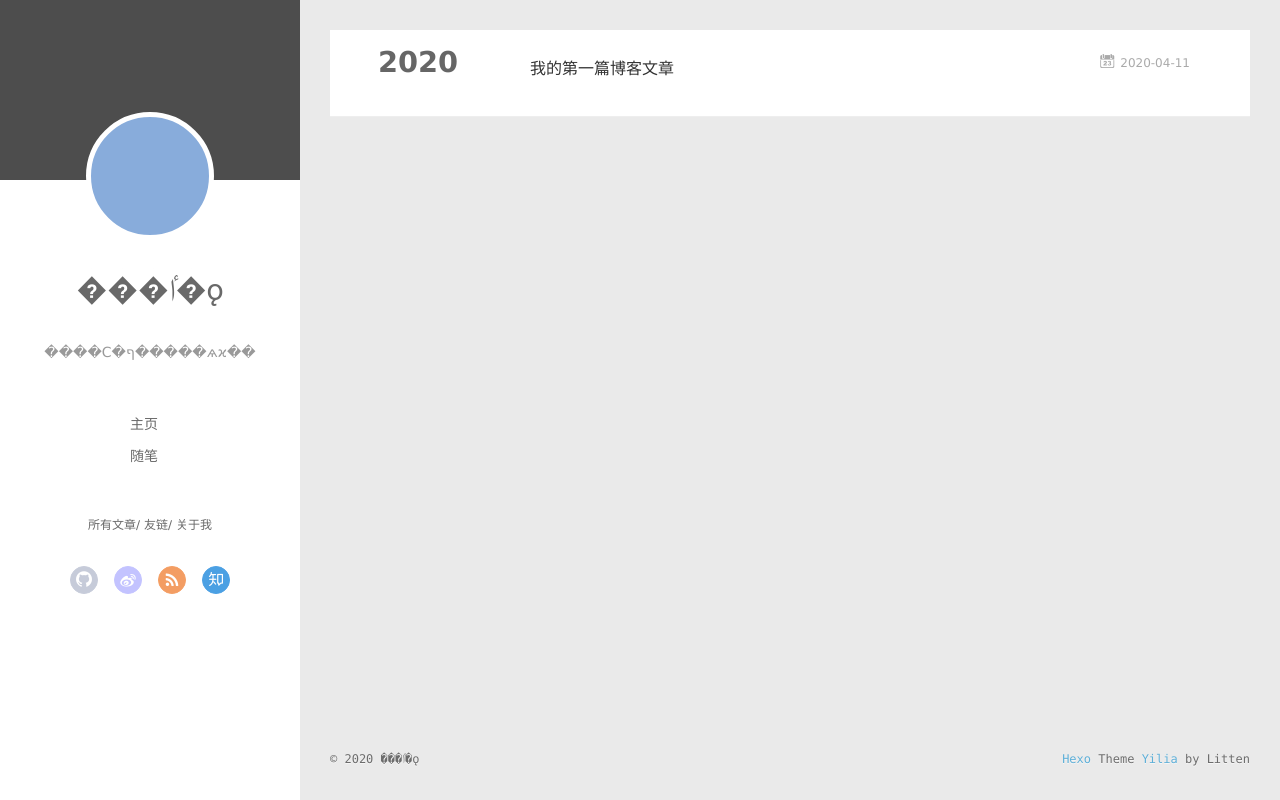
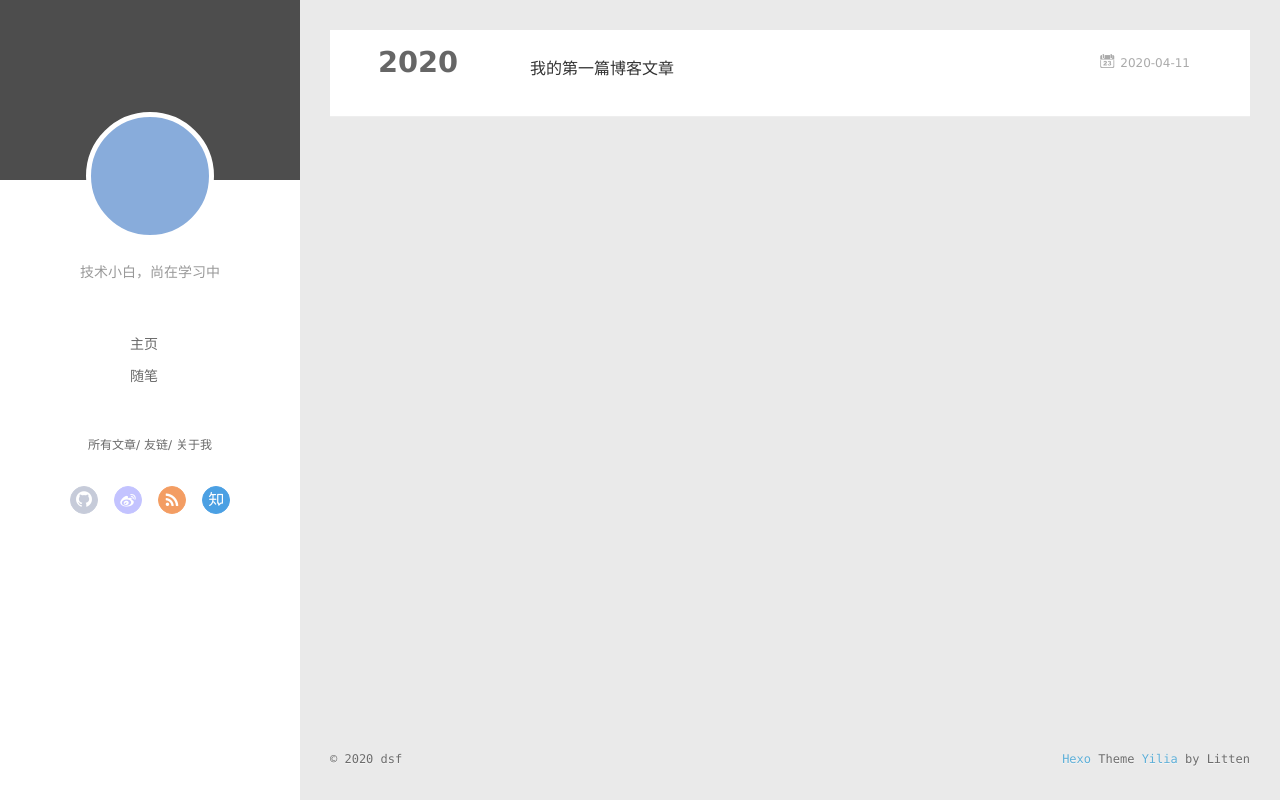
Before and after one commit to hanchunlong99/hanchunlong99.github.io, a plain HTML site: page archives/2020/04/index.html in a window 1280 px wide. Drawn offline with Linux system fonts and the light colour scheme; no server answers.

Commit message:
Site updated: 2020-04-11 22:43:42

```diff
--- a/archives/2020/04/index.html
+++ b/archives/2020/04/index.html
@@ -6,17 +6,17 @@
   <meta name="renderer" content="webkit">
   <meta http-equiv="X-UA-Compatible" content="IE=edge" >
   <link rel="dns-prefetch" href="http://yoursite.com">
-  <title>Archives: 2020/4 | ���ٵ�ǫ�Ĳ���</title>
+  <title>Archives: 2020/4 | heoow</title>
   <meta name="viewport" content="width=device-width, initial-scale=1, maximum-scale=1">
   <meta property="og:type" content="website">
-<meta property="og:title" content="���ٵ�ǫ�Ĳ���">
+<meta property="og:title" content="heoow">
 <meta property="og:url" content="http://yoursite.com/archives/2020/04/index.html">
-<meta property="og:site_name" content="���ٵ�ǫ�Ĳ���">
+<meta property="og:site_name" content="heoow">
 <meta property="og:locale" content="en_US">
-<meta property="article:author" content="���ٵ�ǫ">
+<meta property="article:author" content="dsf">
 <meta name="twitter:card" content="summary">
 
-    <link rel="alternative" href="/atom.xml" title="���ٵ�ǫ�Ĳ���" type="application/atom+xml">
+    <link rel="alternative" href="/atom.xml" title="heoow" type="application/atom+xml">
 
 
     <link rel="icon" href="/favicon.png">
@@ -46,10 +46,10 @@
 			<img src="" class="js-avatar">
 		</a>
 		<hgroup>
-		  <h1 class="header-author"><a href="/">���ٵ�ǫ</a></h1>
+		  <h1 class="header-author"><a href="/"></a></h1>
 		</hgroup>
 
-		<p class="header-subtitle">����С�ף�����ѧϰ��</p>
+		<p class="header-subtitle">技术小白，尚在学习中</p>
 
 
 		<nav class="header-menu">
@@ -106,10 +106,10 @@
 				<img src="" class="js-avatar">
 			</div>
 			<hgroup>
-			  <h1 class="header-author js-header-author">���ٵ�ǫ</h1>
+			  <h1 class="header-author js-header-author"></h1>
 			</hgroup>
 
-			<p class="header-subtitle"><i class="icon icon-quo-left"></i>����С�ף�����ѧϰ��<i class="icon icon-quo-right"></i></p>
+			<p class="header-subtitle"><i class="icon icon-quo-left"></i>技术小白，尚在学习中<i class="icon icon-quo-right"></i></p>
 
 
 
@@ -206,7 +206,7 @@
   <div class="outer">
     <div id="footer-info">
     	<div class="footer-left">
-    		&copy; 2020 ���ٵ�ǫ
+    		&copy; 2020 dsf
     	</div>
       	<div class="footer-right">
       		<a href="http://hexo.io/" target="_blank">Hexo</a>  Theme <a href="https://github.com/litten/hexo-theme-yilia" target="_blank">Yilia</a> by Litten
```
Also changed, not shown: 2020/04/11/我的第一篇博客文章/index.html (+9 -9 lines), archives/2020/index.html (+10 -10 lines), archives/index.html (+10 -10 lines), index.html (+10 -10 lines).
